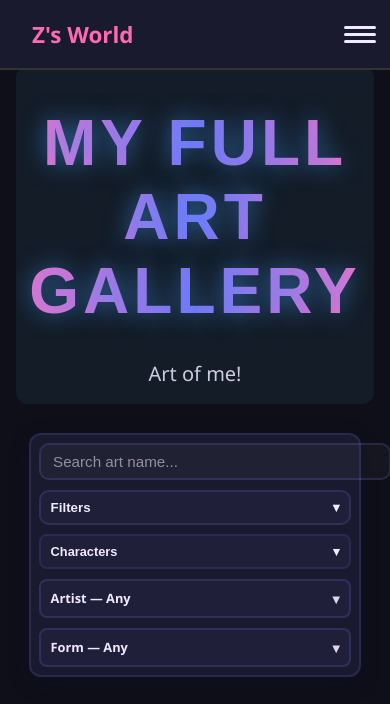
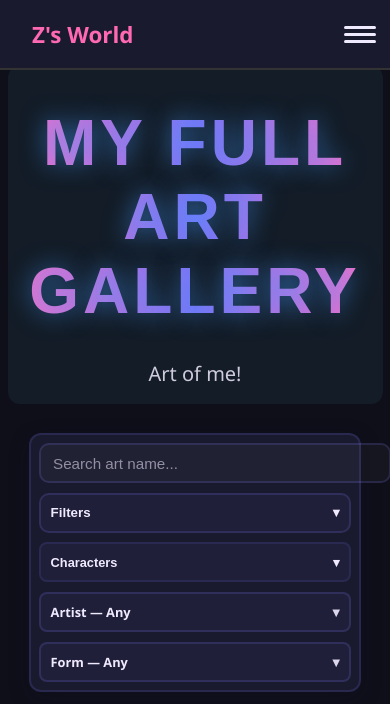
Before and after one commit to zcraftelite9495/ZsFursonaSite, a Flask app: page /library in a window 390 px wide. Shown: the top 704 px of the page. Run offline with Flask 3, Linux system fonts and the light colour scheme; some libraries are stand-ins or nearby versions; some web fonts are replaced.

Commit message:
v52 - Improved Gallery Mobile Compatibility

```diff
--- a/static/css/style.css
+++ b/static/css/style.css
@@ -904,7 +904,6 @@ input:checked + .slider::before {
     justify-content: center;
     justify-self: center;
     padding: 0.6rem 0.75rem;
-    box-sizing: border-box;
     z-index: 100;
 }
 
@@ -952,6 +951,8 @@ input:checked + .slider::before {
     backdrop-filter: blur(6px);
     -webkit-backdrop-filter: blur(6px);
     box-shadow: 0 6px 20px rgba(20,18,40,0.25);
+
+    --item-height: 40px;
 }
 
 /* Generic menubar item */
@@ -974,7 +975,7 @@ input:checked + .slider::before {
     font-size: 0.95rem;
     outline: none;
     transition: box-shadow 180ms ease, border-color 180ms ease;
-    min-height: 35px;
+    min-height: 40px;
 }
 .gallery-search-input::placeholder {
     color: rgba(240,234,255,0.55);
@@ -996,7 +997,7 @@ input:checked + .slider::before {
     color: var(--text-default, #f0eaff);
     font-weight: 600;
     cursor: pointer;
-    min-height: 35px;
+    min-height: 40px;
 }
 
 /* popup common (centered under toggle) */
@@ -1184,7 +1185,7 @@ input:checked + .slider::before {
     font-size: 0.8rem;
     font-weight: 600;
     height: 100%;
-    min-height: 35px;
+    min-height: 40px;
 }
 
 .gallery-dropdown-custom {
@@ -1200,10 +1201,11 @@ input:checked + .slider::before {
     user-select: none;
     font-size: 0.8rem;
     font-weight: 600;
+    box-sizing: border-box;
 }
 
 .gallery-item > .gallery-dropdown-custom {
-    min-height: 35px;
+    min-height: 40px;
 }
 
 .gallery-dropdown-custom .gallery-dropdown-selected {
@@ -1305,6 +1307,10 @@ input:checked + .slider::before {
     position: relative;
 }
 
+@media (max-width: 600px) {
+    .library > .thumb { width: 45%;}
+}
+
 .thumb::after {
     content: "";
     position: absolute;
--- a/templates/library.html
+++ b/templates/library.html
@@ -124,7 +124,7 @@
                 </div>
             </div>
         </div>
-        <div class="gallery" id="gallery"></div>
+        <div class="gallery library" id="gallery"></div>
     </div>
 
     {% include 'viewer.html' %}
```
